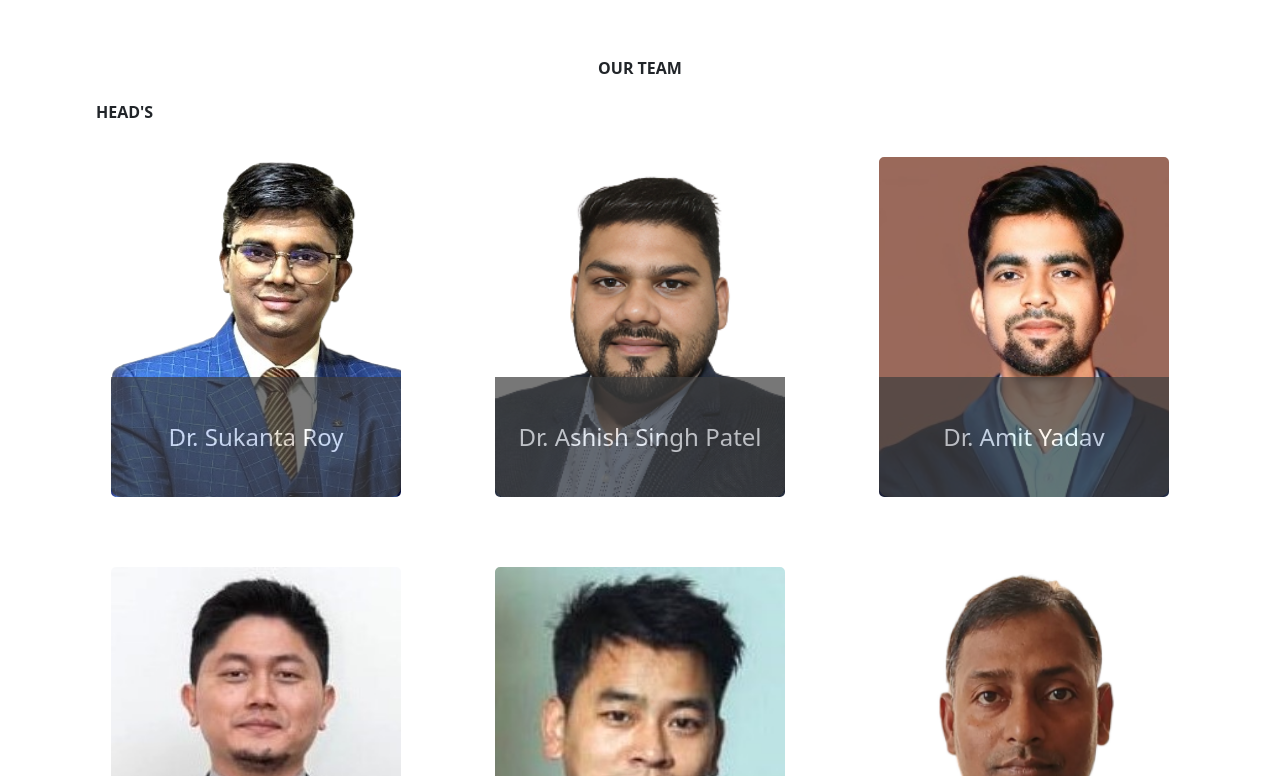
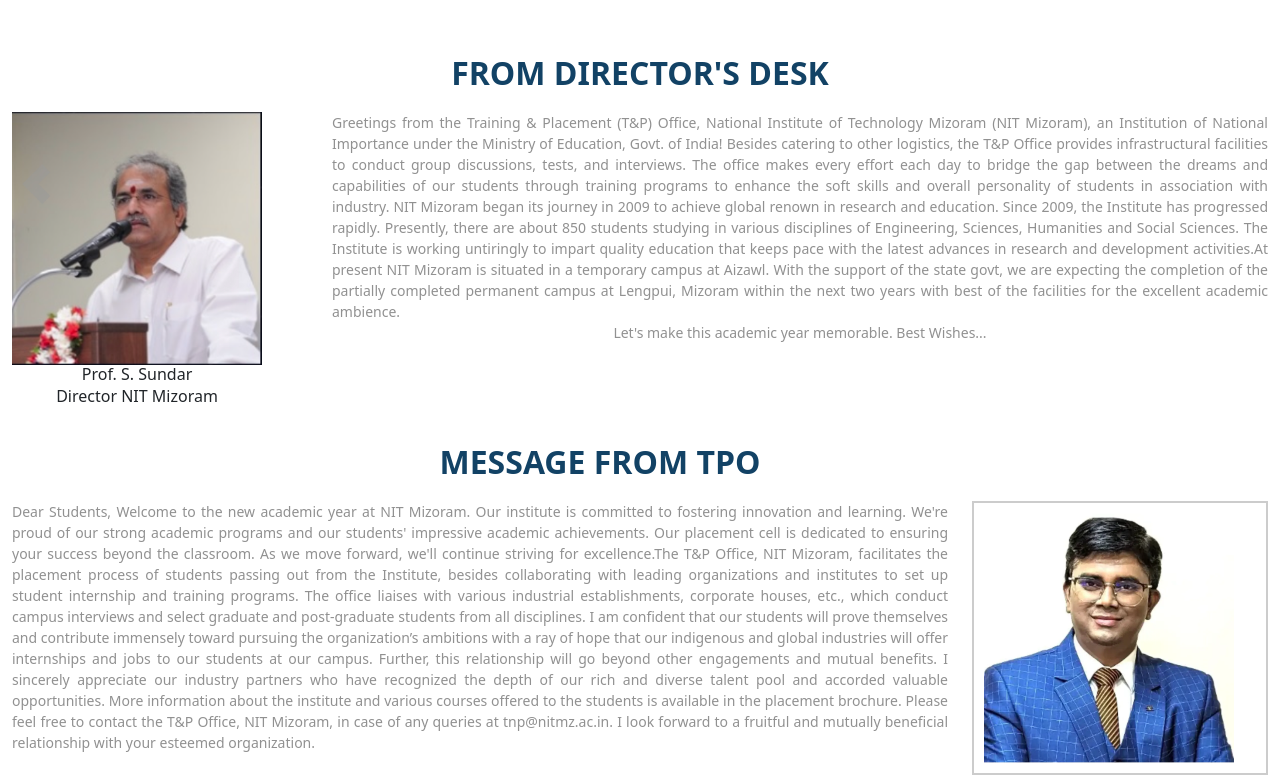
Before and after one commit to AdityacodeNIT/tnpmznit, a React (Create React App) app: page / in a window 1280 px wide. Shown: the part 1724-2500 px from the top of the page. Built offline with nearby package versions, Linux system fonts and the light colour scheme.

Commit message:
About Section

```diff
--- a/src/components/About.js
+++ b/src/components/About.js
@@ -1,7 +1,132 @@
 import React from "react";
+import "../stylesheets/About.css";
+const About = () => {
+  return (
+    <section id="about" className="about">
+      <div className="container" data-aos="fade-up">
+        <div className="section-title">
+          <div className="message">
+            <h2 className="ml-380px">From Director's Desk</h2>
+            <div className="row">
+              <div
+                className="col-lg-3 col-md-6 d-flex"
+                data-aos="fade-up"
+                data-aos-delay="100"
+              >
+                <div className="member">
+                  <div className="member-img">
+                    <img
+                      className="w-[250px] h-auto"
+                      src="assets/img/tnp_team/Director.webp"
+                      alt="Director's Photo"
+                    />
+                  </div>
+                  <div className="member-info">
+                    <h4>Prof. S. Sundar</h4>
+                    <span>Director NIT Mizoram</span>
+                  </div>
+                </div>
+              </div>
+              <div className="col-lg-9 col-md-6">
+                <p style={{ textAlign: "justify" }}>
+                  <i className="fa-solid fa-quote-left"></i> Greetings from the
+                  Training & Placement (T&P) Office, National Institute of
+                  Technology Mizoram (NIT Mizoram), an Institution of National
+                  Importance under the Ministry of Education, Govt. of India!
+                  Besides catering to other logistics, the T&P Office provides
+                  infrastructural facilities to conduct group discussions,
+                  tests, and interviews. The office makes every effort each day
+                  to bridge the gap between the dreams and capabilities of our
+                  students through training programs to enhance the soft skills
+                  and overall personality of students in association with
+                  industry. NIT Mizoram began its journey in 2009 to achieve
+                  global renown in research and education. Since 2009, the
+                  Institute has progressed rapidly. Presently, there are about
+                  850 students studying in various disciplines of Engineering,
+                  Sciences, Humanities and Social Sciences. The Institute is
+                  working untiringly to impart quality education that keeps pace
+                  with the latest advances in research and development
+                  activities.At present NIT Mizoram is situated in a temporary
+                  campus at Aizawl. With the support of the state govt, we are
+                  expecting the completion of the partially completed permanent
+                  campus at Lengpui, Mizoram within the next two years with best
+                  of the facilities for the excellent academic ambience.{" "}
+                </p>
+                <p>
+                  Let's make this academic year memorable. Best Wishes...{" "}
+                  <i className="fa-solid fa-quote-right"></i>
+                </p>
+              </div>
+            </div>
 
-const About = () => {
-  return <div></div>;
+            <h2 style={{ paddingTop: "35px", marginRight: "80px" }}>
+              MESSAGE FROM TPO
+            </h2>
+            <div className="row">
+              <div className="col-lg-9 col-md-6">
+                <p style={{ textAlign: "justify" }}>
+                  <i className="fa-solid fa-quote-left"></i> Dear Students,
+                  Welcome to the new academic year at NIT Mizoram. Our institute
+                  is committed to fostering innovation and learning. We're proud
+                  of our strong academic programs and our students' impressive
+                  academic achievements. Our placement cell is dedicated to
+                  ensuring your success beyond the classroom. As we move
+                  forward, we'll continue striving for excellence.The T&P
+                  Office, NIT Mizoram, facilitates the placement process of
+                  students passing out from the Institute, besides collaborating
+                  with leading organizations and institutes to set up student
+                  internship and training programs. The office liaises with
+                  various industrial establishments, corporate houses, etc.,
+                  which conduct campus interviews and select graduate and
+                  post-graduate students from all disciplines. I am confident
+                  that our students will prove themselves and contribute
+                  immensely toward pursuing the organization’s ambitions with a
+                  ray of hope that our indigenous and global industries will
+                  offer internships and jobs to our students at our campus.
+                  Further, this relationship will go beyond other engagements
+                  and mutual benefits. I sincerely appreciate our industry
+                  partners who have recognized the depth of our rich and diverse
+                  talent pool and accorded valuable opportunities. More
+                  information about the institute and various courses offered to
+                  the students is available in the placement brochure. Please
+                  feel free to contact the T&P Office, NIT Mizoram, in case of
+                  any queries at tnp@nitmz.ac.in. I look forward to a fruitful
+                  and mutually beneficial relationship with your esteemed
+                  organization.
+                  <i className="fa-solid fa-quote-right"></i>
+                </p>
+              </div>
+              <div
+                className="col-lg-3 col-md-6 d-flex"
+                data-aos="fade-up"
+                data-aos-delay="100"
+              >
+                <div className="member">
+                  <div
+                    className="member-img"
+                    style={{ border: "2px solid #ccc", padding: "10px" }}
+                  >
+                    <img
+                      className="w-[250px] h-auto"
+                      src="assets/img/tnp_team/image1.webp"
+                      alt="TPO'S PHOTO"
+                    />
+                  </div>
+                  <div className="member-info">
+                    <h4>Dr. Sukanta Roy</h4>
+                    <span>
+                      Faculty In-charge (FIC), Training and Placement Office
+                      Chairman
+                    </span>
+                  </div>
+                </div>
+              </div>
+            </div>
+          </div>
+        </div>
+      </div>
+    </section>
+  );
 };
 
 export default About;
--- a/src/pages/HomePage.js
+++ b/src/pages/HomePage.js
@@ -2,12 +2,14 @@
 import Team from "../components/Team";
 import Hero from "../components/Hero";
 import NewsandEvents from "../components/NewsandEvents";
+import About from "../components/About";
 
 const HomePage = () => {
   return (
     <div>
       <Hero />
       <NewsandEvents />
+      <About />
       <Team />
     </div>
   );
--- /dev/null
+++ b/src/stylesheets/About.css
@@ -0,0 +1,55 @@
+.about .content h3 {
+    font-weight: 600;
+    color: #43920D;
+    font-size: 26px;
+  }
+
+  .about .content ul {
+    list-style: none;
+    padding: 0;
+  }
+
+  .about .content ul li {
+    padding-left: 28px;
+    position: relative;
+  }
+
+  .about .content ul li+li {
+    margin-top: 10px;
+  }
+
+  .about .content ul i {
+    position: absolute;
+    left: 0;
+    top: 2px;
+    font-size: 20px;
+    color: #43920D;
+    line-height: 1;
+  }
+
+  .about .content p:last-child {
+    margin-bottom: 0;
+  }
+
+  .about .content .btn-learn-more {
+    font-family: "Raleway", sans-serif;
+    font-weight: 600;
+    font-size: 14px;
+    letter-spacing: 1px;
+    display: inline-block;
+    padding: 12px 32px;
+    border-radius: 5px;
+    transition: 0.3s;
+    line-height: 1;
+    color: #2487ce;
+    -webkit-animation-delay: 0.8s;
+    animation-delay: 0.8s;
+    margin-top: 6px;
+    border: 2px solid #2487ce;
+  }
+
+  .about .content .btn-learn-more:hover {
+    background: #43920D;
+    color: #fff;
+    text-decoration: none;
+  }
```
Also changed, not shown: public/assets/img/tnp_team/Director.webp (added), public/assets/img/tnp_team/image1.webp (added).
